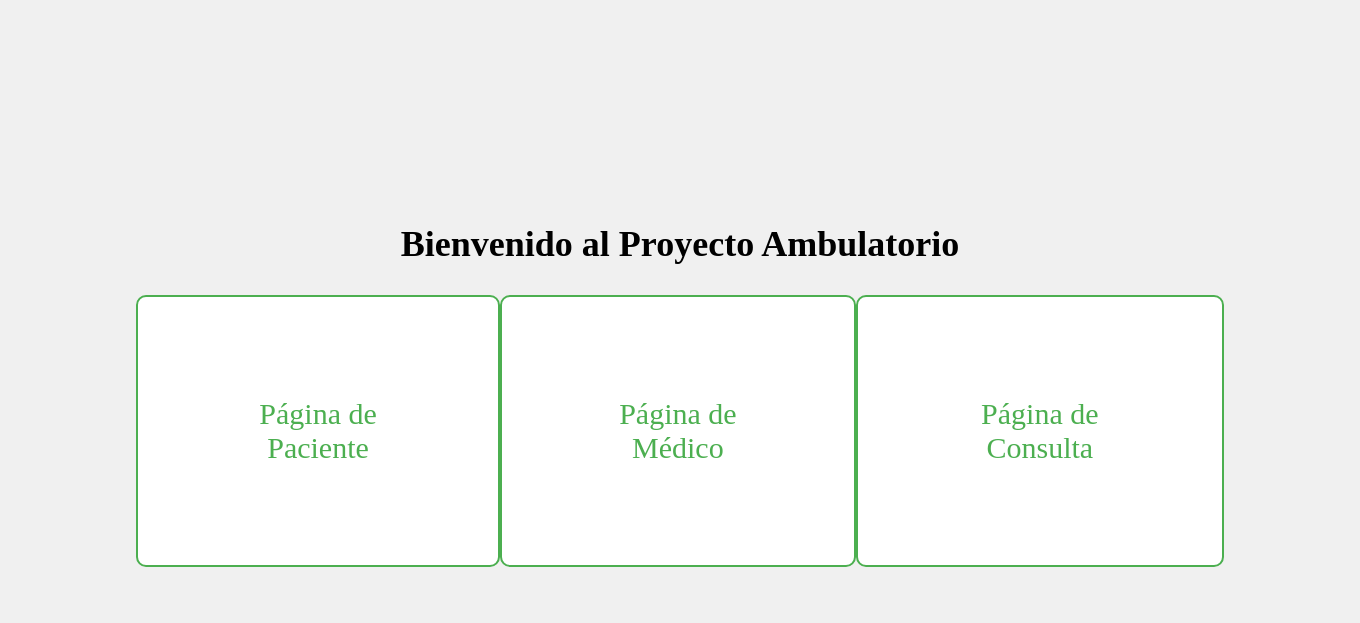
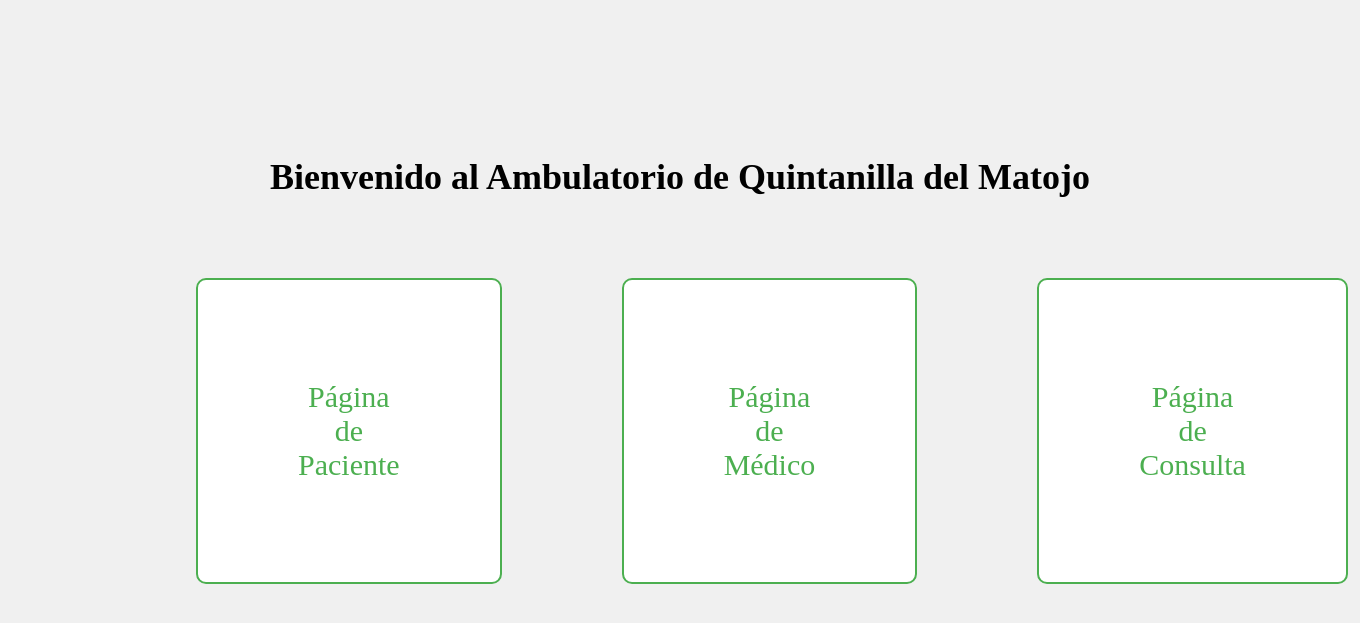
Before and after one commit to rodrigopozodev/Ambulatorio, a PHP site: page /Proyectos/ in a window 1360 px wide. Shown: the top 623 px of the page. Run offline with PHP 8.4, Linux system fonts and the light colour scheme.

Commit message:
Actualización index.html

```diff
--- a/css/styles.css
+++ b/css/styles.css
@@ -31,8 +31,9 @@ body, h1, ul, li {
 }
 
 .ul-html li {
-    margin: 10px 0; /* Espacio entre elementos */
+    margin: 60px; /* Añade un margen derecho para separar los elementos li (botones) */
 }
+
 
 .ul-html a {
     text-decoration: none;
--- a/index.html
+++ b/index.html
@@ -11,7 +11,7 @@
 <!-- Contenedor principal -->
 <div class="container-html">
 
-    <h1 class="h1-html">Bienvenido al Proyecto Ambulatorio</h1>
+    <h1 class="h1-html">Bienvenido al Ambulatorio de Quintanilla del Matojo</h1>
 
     <!-- Lista de enlaces -->
     <ul class="ul-html menu-html">
--- a/php/conecta.php
+++ b/php/conecta.php
@@ -36,9 +36,9 @@ function getConexion() {
                 <meta name='viewport' content='width=device-width, initial-scale=1.0'>
                 <title>Conexión a la Base de Datos</title>
                 <link rel='stylesheet' href='../css/styles.css'>
-                <script src='../js/script.js' defer></script>
+                <script src='../js/redireccion.js' defer></script>
             </head>
-            <body>
+            <body class='conecta-body'>
             <div class='success-message'>
                 Base de datos Ambulatorio creada con éxito.
             </div>
```
Lines whose indentation alone changed are shown as unchanged.
